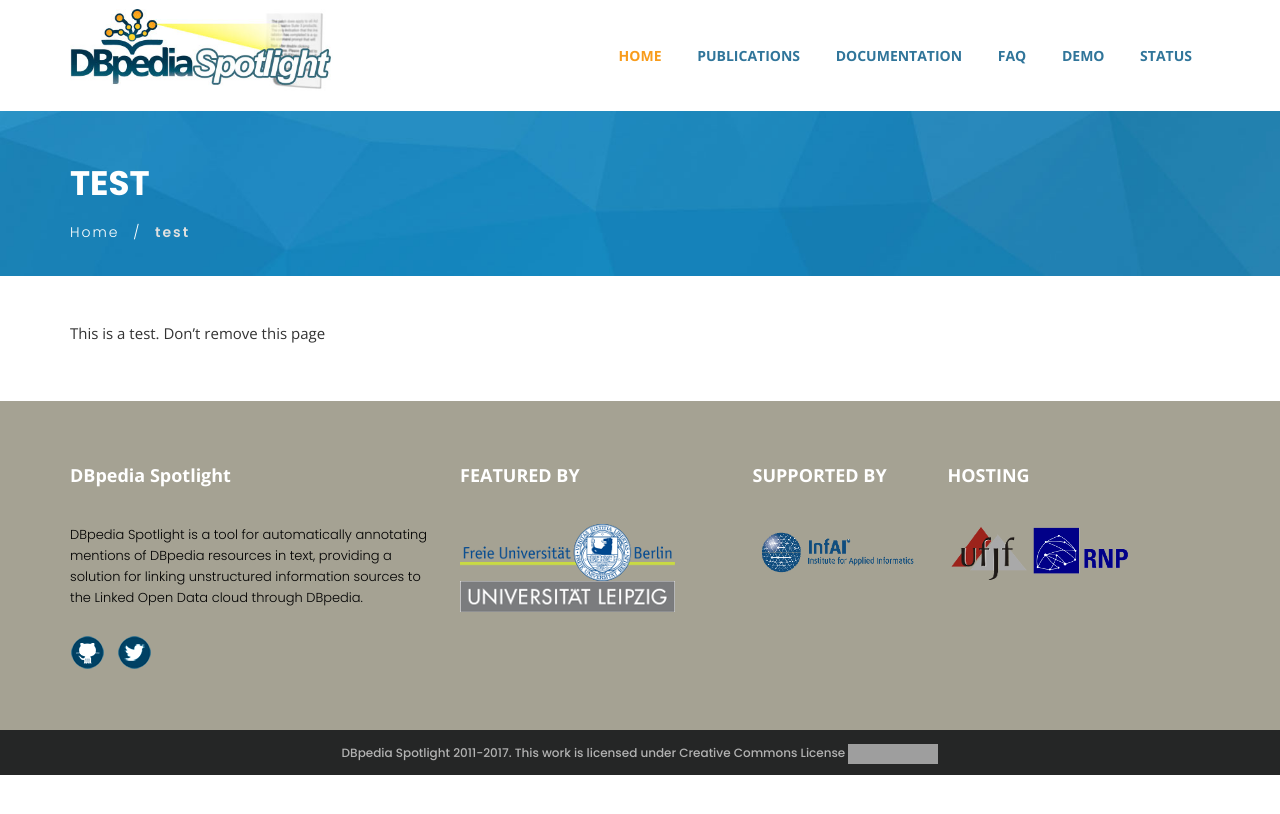
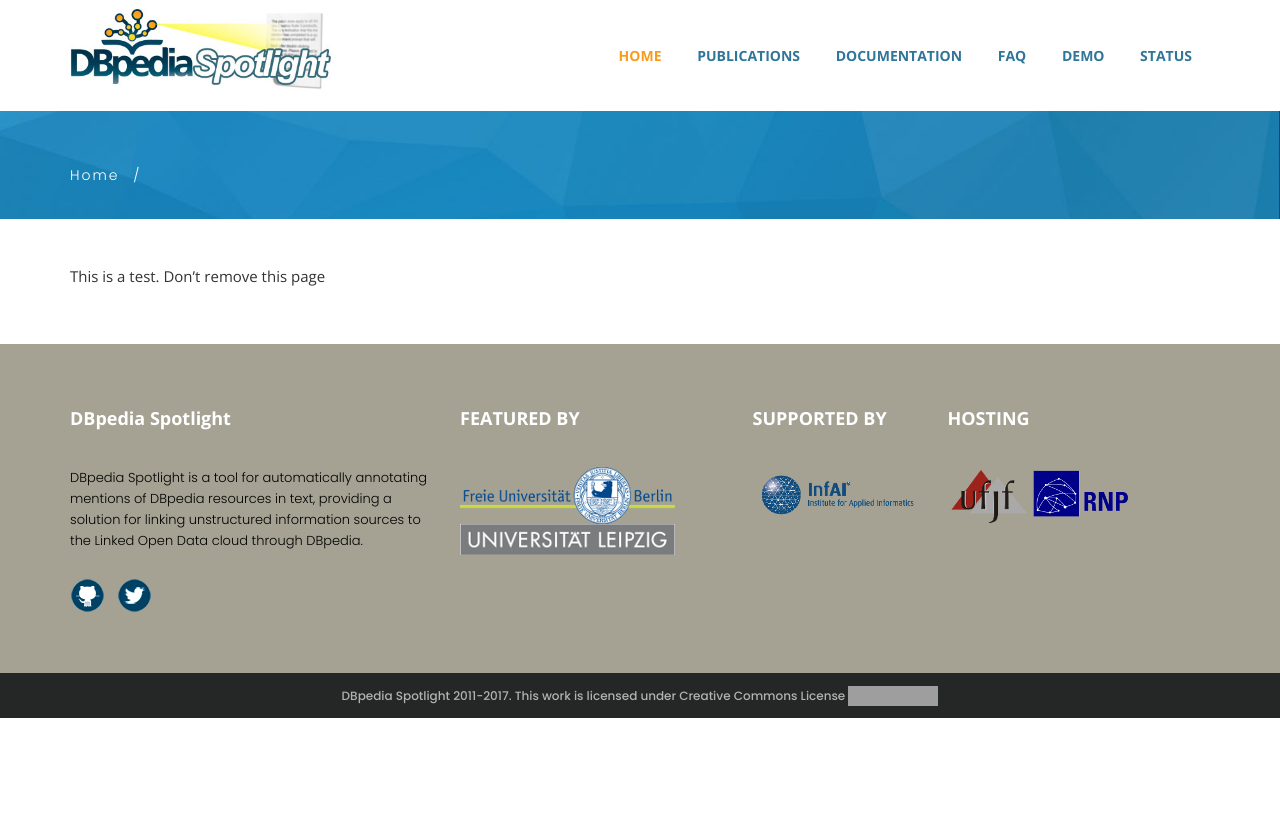
Before and after one commit to dbpedia-spotlight/dbpedia-spotlight.github.io, a Jekyll site: the page built from spotlight/test.md, in a window 1280 px wide. Shown: the top 814 px of the page. Built offline with Jekyll 4.4.1, drawn with Linux system fonts in a browser that asks for light colours; our own code applies the rules of GitHub Pages for plain Markdown files; comment, search, counter and statistics services are not loaded; grey boxes are pictures that could not be loaded.

Commit message:
Update test.md

```diff
--- a/spotlight/test.md
+++ b/spotlight/test.md
@@ -1,7 +1 @@
----
-layout: page
-title: test
-permalink: /test
----
-
 This is a test. Don't remove this page
```
